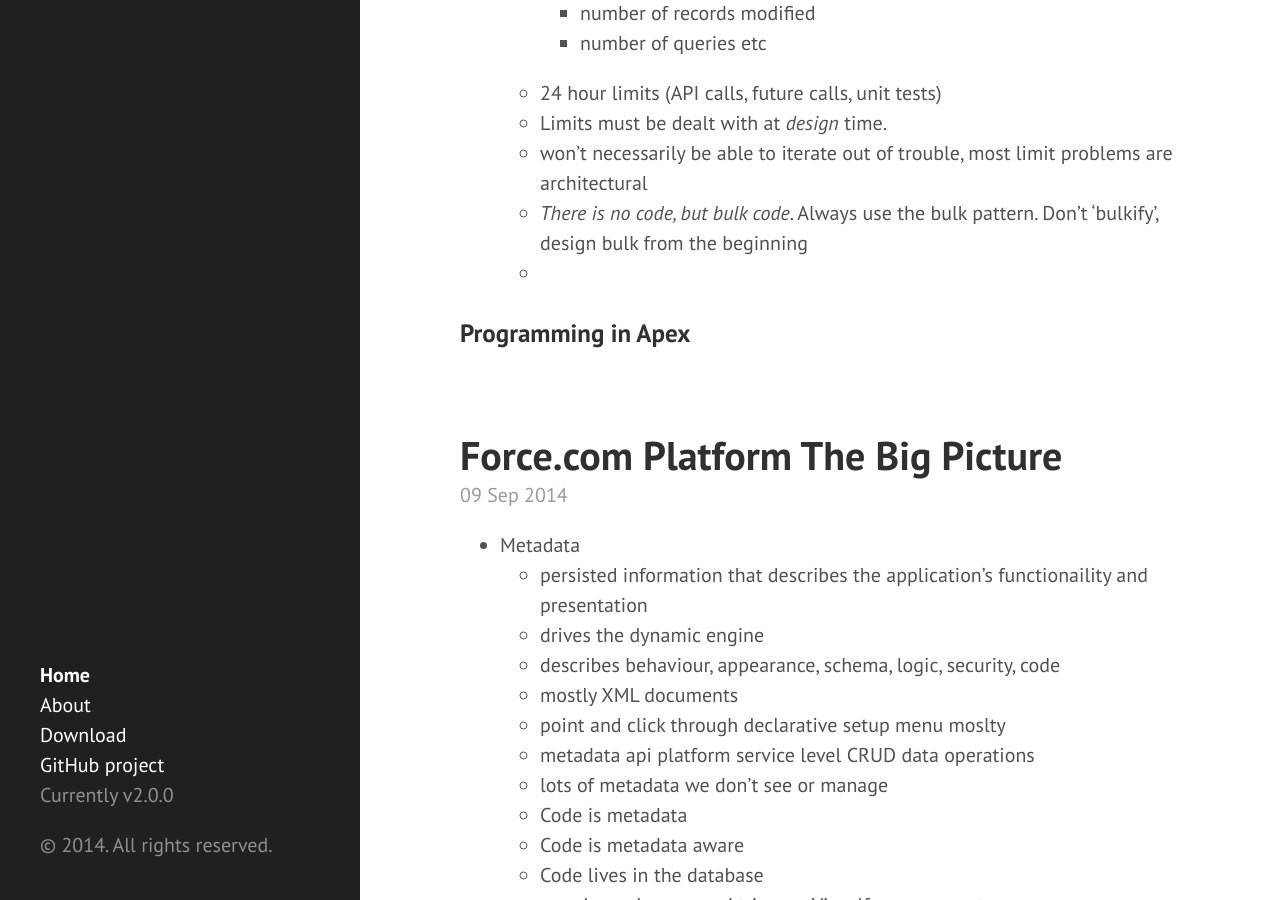
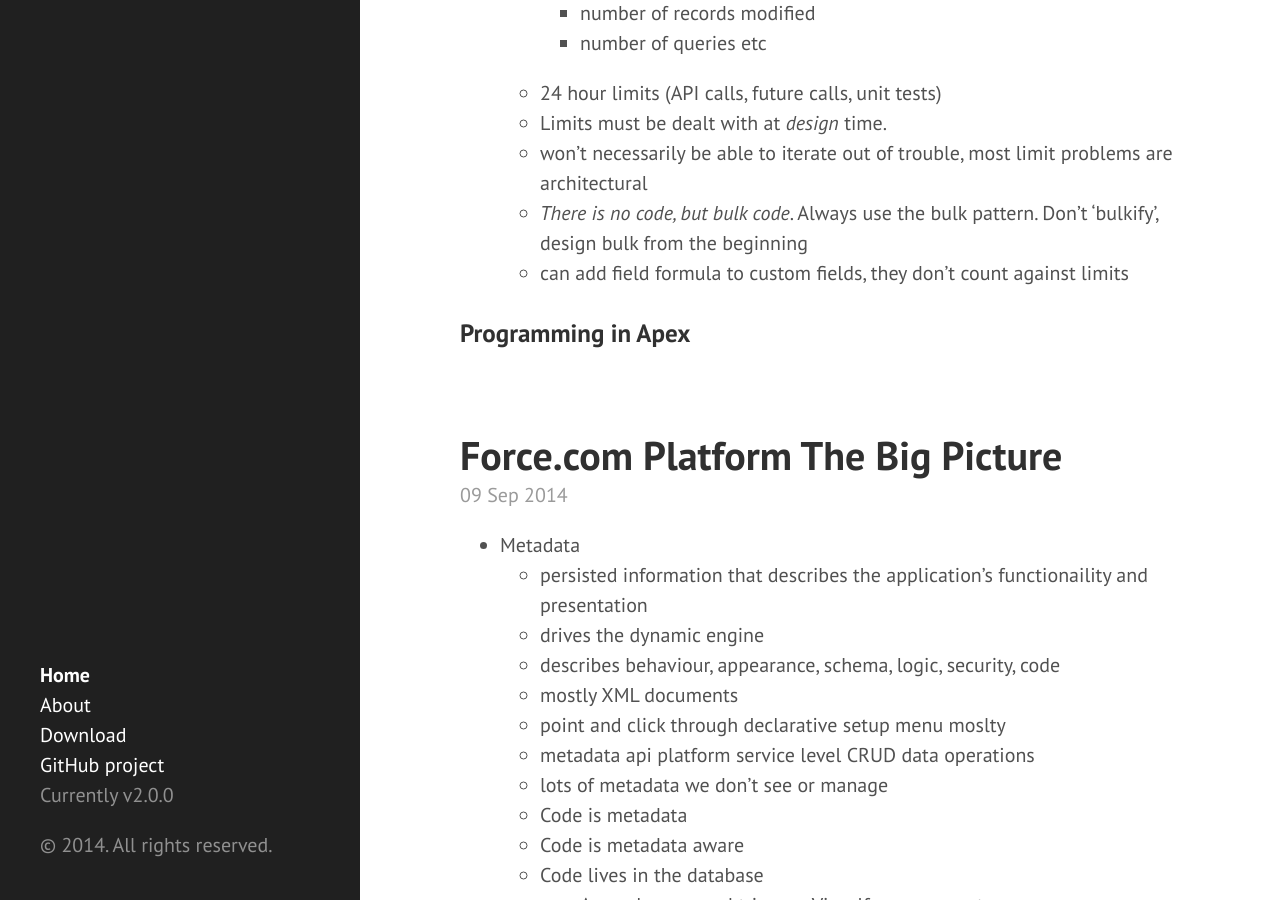
Before and after one commit to eneiand/eneiand.github.io, a Jekyll site: the page built from index.html, in a window 1280 px wide and 900 px high, scrolled down 4805 px. Built offline with Jekyll 4.4.1, drawn with Linux system fonts in a browser that asks for light colours; Markdown is read by kramdown in place of the engine named in the settings; the list of posts is cut into pages by our own code.

Commit message:
Update 2014-09-10-force.com-apex-fundamentals.md

```diff
--- a/_posts/2014-09-10-force.com-apex-fundamentals.md
+++ b/_posts/2014-09-10-force.com-apex-fundamentals.md
@@ -129,6 +129,6 @@
   * Limits must be dealt with at _design_ time.
   * won't necessarily be able to iterate out of trouble, most limit problems are architectural
   * _There is no code, but bulk code_. Always use the bulk pattern. Don't 'bulkify', design bulk from the beginning
-  *
+  * can add field formula to custom fields, they don't count against limits
 
 ### Programming in Apex
```
